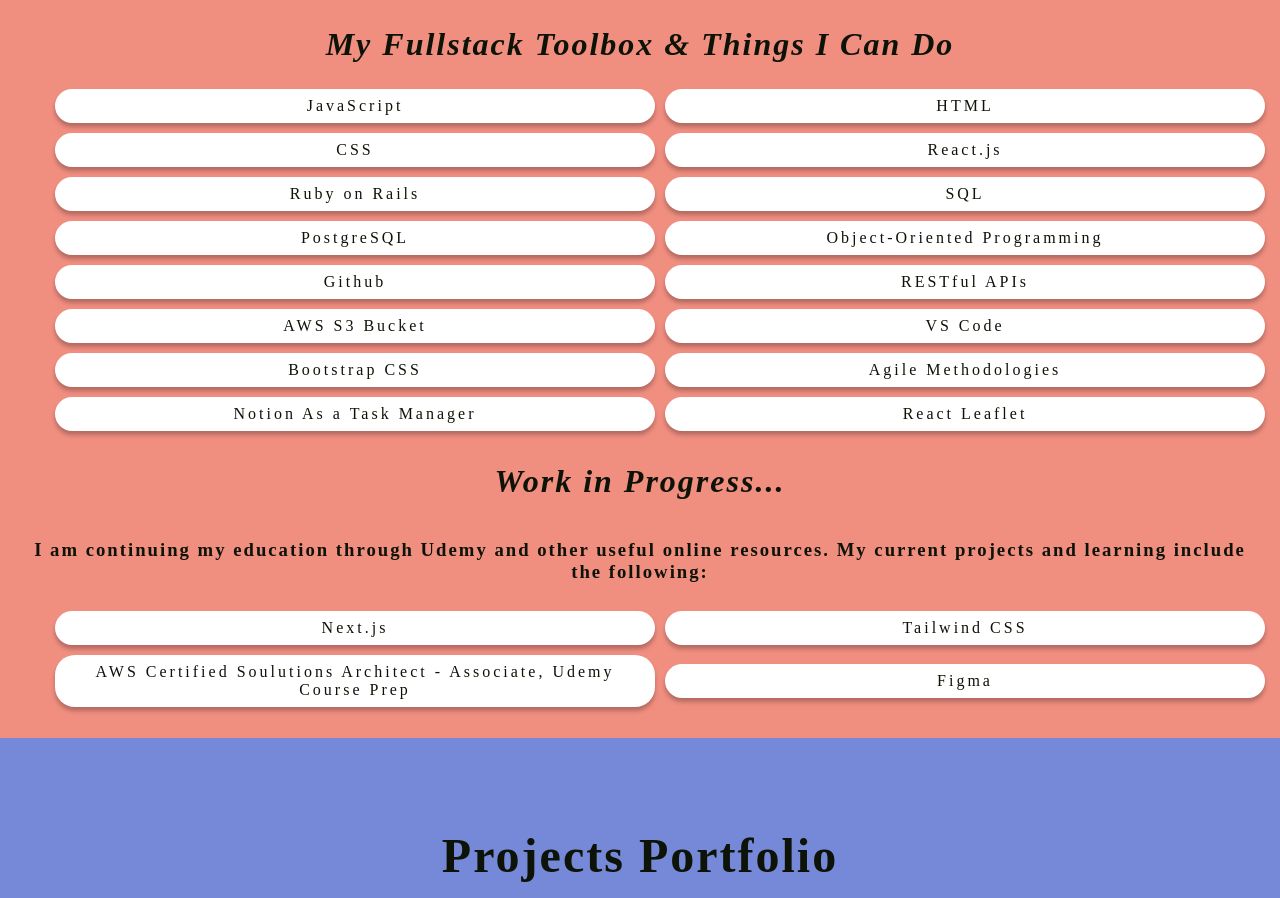
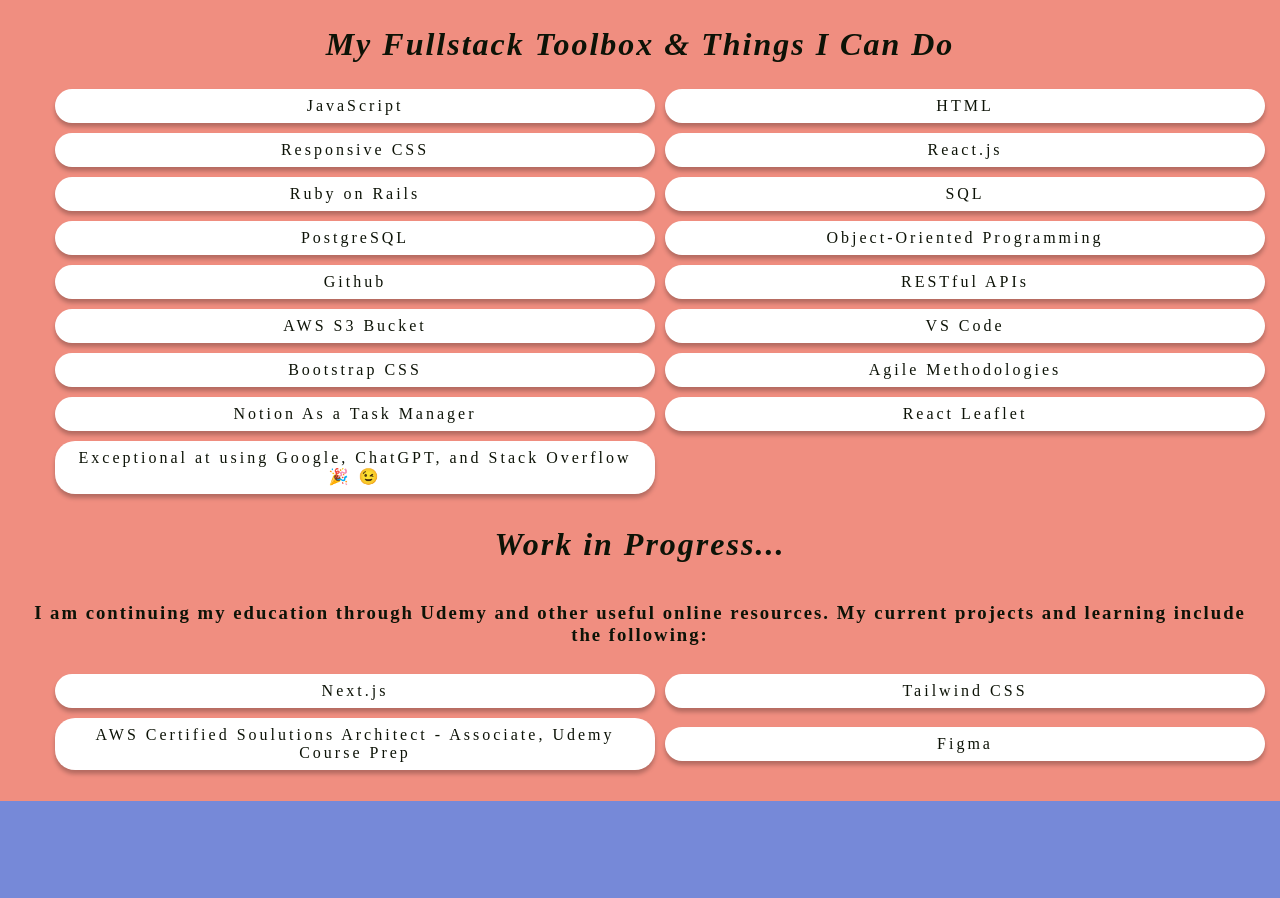
Before and after one commit to brooke-dev/netlify-portfolio, a React (Create React App) app: page / in a window 1280 px wide. Shown: the part 2160-3058 px from the top of the page. Built offline with nearby package versions, Linux system fonts and the light colour scheme; a web font is replaced by a local one.

Commit message:
updated state

```diff
--- a/src/LeafletMap/LeafletMap.js
+++ b/src/LeafletMap/LeafletMap.js
@@ -1,16 +1,12 @@
-import React, { useState } from 'react';
+import React from 'react';
 import { MapContainer, TileLayer, Marker, Popup } from 'react-leaflet';
 
 
 function LeafletMap({markers}) {
 
-  // Centered over the united states
-  const [position, setPosition] = useState([39.8283, -98.5795]);
-
-
-  return (
+ return (
     <div className="map-box">
-      <MapContainer center={position} zoom={4} style={{ height: "400px" }}>
+      <MapContainer center={[39.8283, -98.5795]} zoom={4} style={{ height: "400px" }}>
         <TileLayer url="https://{s}.tile.openstreetmap.org/{z}/{x}/{y}.png" />
         {markers.map((marker) => (
           <Marker key={marker.id} position={marker.position}>
--- a/src/NavBarFolder/Skills.js
+++ b/src/NavBarFolder/Skills.js
@@ -11,7 +11,7 @@
             <ul className='skills-two-col'>
                 <li>JavaScript</li>
                 <li>HTML</li>
-                <li>CSS</li>
+                <li>Responsive CSS</li>
                 <li>React.js</li>
                 <li>Ruby on Rails</li>
                 <li>SQL</li>
@@ -25,6 +25,7 @@
                 <li>Agile Methodologies</li>
                 <li>Notion As a Task Manager</li>
                 <li>React Leaflet</li>
+                <li>Exceptional at using Google, ChatGPT, and Stack Overflow 🎉 😉</li>
             </ul>
             <h2>Work in Progress...</h2>
             <h3>I am continuing my education through Udemy and other useful online resources. My current projects and learning include the following:</h3>
```
